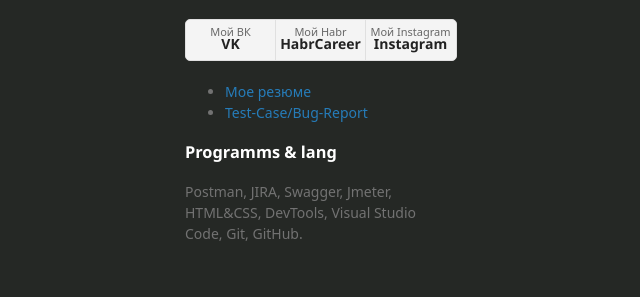
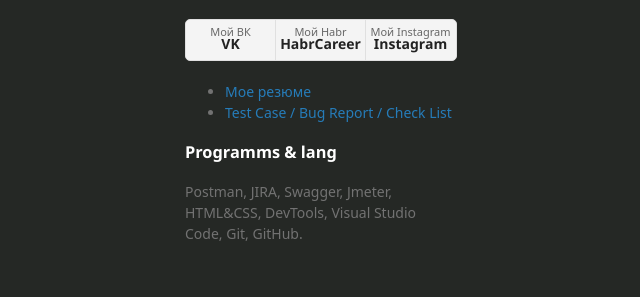
Before and after one commit to Freshik115/About-Me, a Jekyll site: the page built from docs/SUPPORT.md, in a window 1280 px wide. Shown: the part 131-428 px from the top of the page, without its empty margins (25-665 px from the left). Built offline with Jekyll 4.4.1, drawn with Linux system fonts in a browser that asks for light colours; some web fonts are replaced; our own code applies the rules of GitHub Pages for plain Markdown files.

Commit message:
Update default.html

```diff
--- a/_layouts/default.html
+++ b/_layouts/default.html
@@ -39,7 +39,7 @@
         {% endif %}
         <ul>
          <li> <a href="https://github.com/Freshik115/About-Me/blob/main/download/resume.pdf"> Мое резюме </a> </li>
-          <li><a href="https://github.com/Freshik115/My-work"> Test-Case/Bug-Report </a></li>
+          <li><a href="https://github.com/Freshik115/My-work"> Test Case / Bug Report / Check List </a></li>
         </ul>
 
 
```
